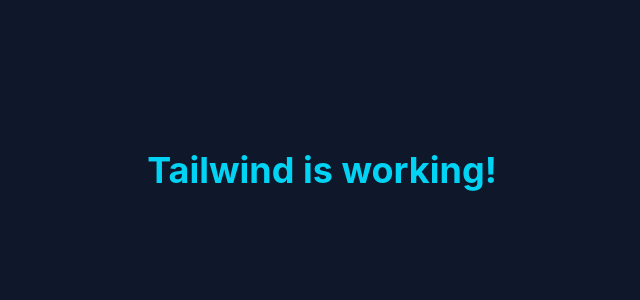
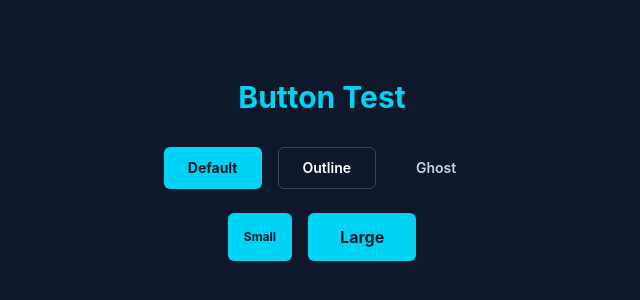
Before and after one commit to IyvonneAyoyi/Iyvonne-Ayoyi, a React (Vite) app: page / in a window 1280 px wide. Shown: the part 230-530 px from the top of the page, without its empty margins (318-958 px from the left). Built offline with nearby package versions, Linux system fonts and the light colour scheme.

Commit message:
Test: Verify Button component renders correctly

```diff
--- a/src/App.jsx
+++ b/src/App.jsx
@@ -1,9 +1,18 @@
+import { Button } from "@/components/ui/button"
+
 function App() {
   return (
-    <div className="min-h-screen bg-slate-900 flex items-center justify-center">
-      <h1 className="text-4xl font-bold text-cyan-400">
-        Tailwind is working!
-      </h1>
+    <div className="min-h-screen bg-slate-900 flex flex-col items-center justify-center gap-4">
+      <h1 className="text-3xl font-bold text-cyan-400 mb-4">Button Test</h1>
+      <div className="flex gap-4">
+        <Button>Default</Button>
+        <Button variant="outline">Outline</Button>
+        <Button variant="ghost">Ghost</Button>
+      </div>
+      <div className="flex gap-4 mt-2">
+        <Button size="sm">Small</Button>
+        <Button size="lg">Large</Button>
+      </div>
     </div>
   )
 }
```
